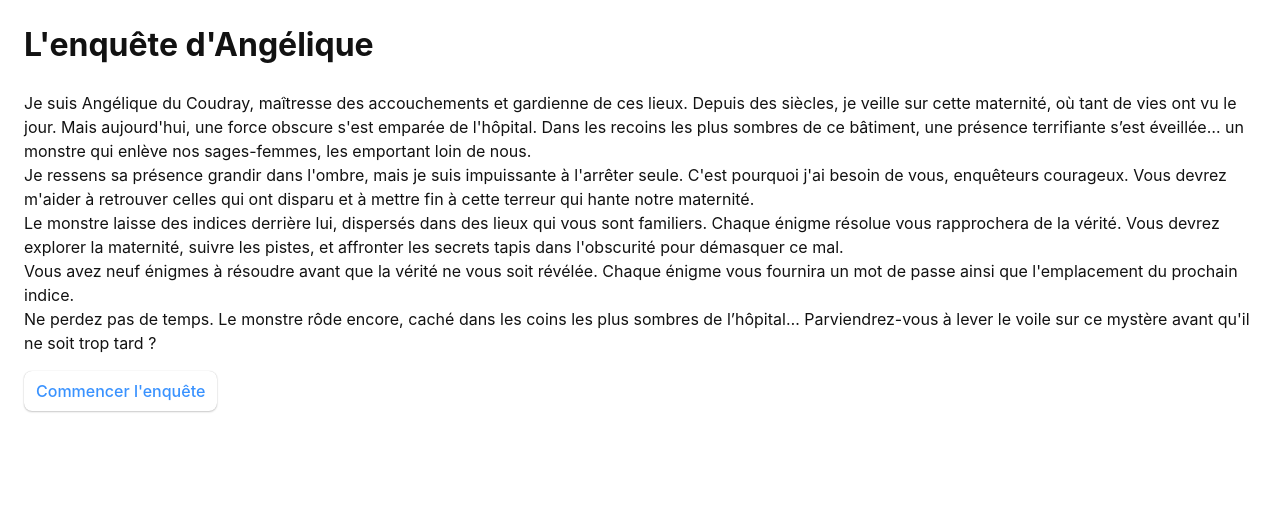
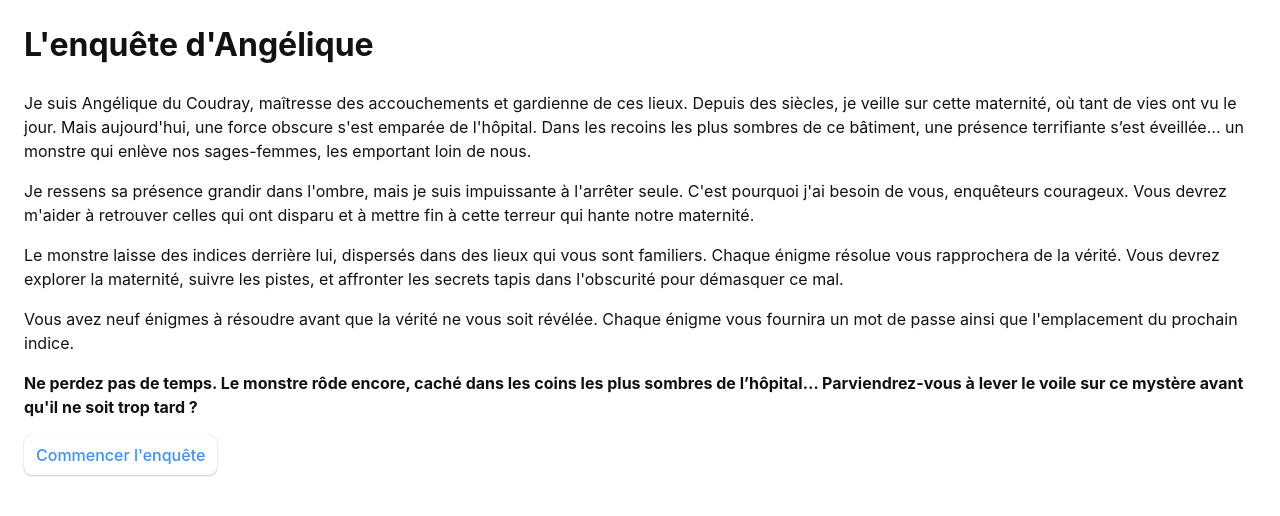
Before and after one commit to Gguigre/halloween-delaf-2024, a React (Vite) app: page / in a window 1280 px wide. Shown: the top 516 px of the page. Built offline with nearby package versions, Linux system fonts and the light colour scheme.

Commit message:
fix: home formatting

```diff
--- a/src/routes/root.jsx
+++ b/src/routes/root.jsx
@@ -10,12 +10,11 @@ export default function Root() {
   return (
     <div style={{paddingBottom: 48, paddingLeft: 24, paddingRight: 24, overflow: "scroll", width: "100%"}}>
       <h1>L&apos;enquête d&apos;Angélique</h1>
-      <p>Je suis Ang&eacute;lique du Coudray, ma&icirc;tresse des accouchements et gardienne de ces lieux. Depuis des si&egrave;cles, je veille sur cette maternit&eacute;, o&ugrave; tant de vies ont vu le jour. Mais aujourd&apos;hui, une force obscure s&apos;est empar&eacute;e de l&apos;h&ocirc;pital. Dans les recoins les plus sombres de ce b&acirc;timent, une pr&eacute;sence terrifiante s&rsquo;est &eacute;veill&eacute;e&#8230; un monstre qui enl&egrave;ve nos sages-femmes, les emportant loin de nous.<br />
-Je ressens sa pr&eacute;sence grandir dans l&apos;ombre, mais je suis impuissante &agrave; l&apos;arr&ecirc;ter seule. C&apos;est pourquoi j&apos;ai besoin de vous, enqu&ecirc;teurs courageux. Vous devrez m&apos;aider &agrave; retrouver celles qui ont disparu et &agrave; mettre fin &agrave; cette terreur qui hante notre maternit&eacute;.<br />
-Le monstre laisse des indices derri&egrave;re lui, dispers&eacute;s dans des lieux qui vous sont familiers. Chaque &eacute;nigme r&eacute;solue vous rapprochera de la v&eacute;rit&eacute;. Vous devrez explorer la maternit&eacute;, suivre les pistes, et affronter les secrets tapis dans l&apos;obscurit&eacute; pour d&eacute;masquer ce mal.<br />
-Vous avez neuf &eacute;nigmes &agrave; r&eacute;soudre avant que la v&eacute;rit&eacute; ne vous soit r&eacute;v&eacute;l&eacute;e. Chaque &eacute;nigme vous fournira un mot de passe ainsi que l&apos;emplacement du prochain indice.<br />
-Ne perdez pas de temps. Le monstre r&ocirc;de encore, cach&eacute; dans les coins les plus sombres de l&rsquo;h&ocirc;pital&#8230; Parviendrez-vous &agrave; lever le voile sur ce myst&egrave;re avant qu&apos;il ne soit trop tard ?<br />
-</p>
+      <p>Je suis Ang&eacute;lique du Coudray, ma&icirc;tresse des accouchements et gardienne de ces lieux. Depuis des si&egrave;cles, je veille sur cette maternit&eacute;, o&ugrave; tant de vies ont vu le jour. Mais aujourd&apos;hui, une force obscure s&apos;est empar&eacute;e de l&apos;h&ocirc;pital. Dans les recoins les plus sombres de ce b&acirc;timent, une pr&eacute;sence terrifiante s&rsquo;est &eacute;veill&eacute;e&#8230; un monstre qui enl&egrave;ve nos sages-femmes, les emportant loin de nous.<br /></p>
+      <p>Je ressens sa pr&eacute;sence grandir dans l&apos;ombre, mais je suis impuissante &agrave; l&apos;arr&ecirc;ter seule. C&apos;est pourquoi j&apos;ai besoin de vous, enqu&ecirc;teurs courageux. Vous devrez m&apos;aider &agrave; retrouver celles qui ont disparu et &agrave; mettre fin &agrave; cette terreur qui hante notre maternit&eacute;.<br /></p>
+      <p>Le monstre laisse des indices derri&egrave;re lui, dispers&eacute;s dans des lieux qui vous sont familiers. Chaque &eacute;nigme r&eacute;solue vous rapprochera de la v&eacute;rit&eacute;. Vous devrez explorer la maternit&eacute;, suivre les pistes, et affronter les secrets tapis dans l&apos;obscurit&eacute; pour d&eacute;masquer ce mal.<br /></p>
+      <p>Vous avez neuf &eacute;nigmes &agrave; r&eacute;soudre avant que la v&eacute;rit&eacute; ne vous soit r&eacute;v&eacute;l&eacute;e. Chaque &eacute;nigme vous fournira un mot de passe ainsi que l&apos;emplacement du prochain indice.<br /></p>
+      <p><strong>Ne perdez pas de temps. Le monstre r&ocirc;de encore, cach&eacute; dans les coins les plus sombres de l&rsquo;h&ocirc;pital&#8230; Parviendrez-vous &agrave; lever le voile sur ce myst&egrave;re avant qu&apos;il ne soit trop tard ?<br /></strong></p>
       <button onClick={onStartPress} >Commencer l&apos;enquête</button>
     </div>
   );
```
